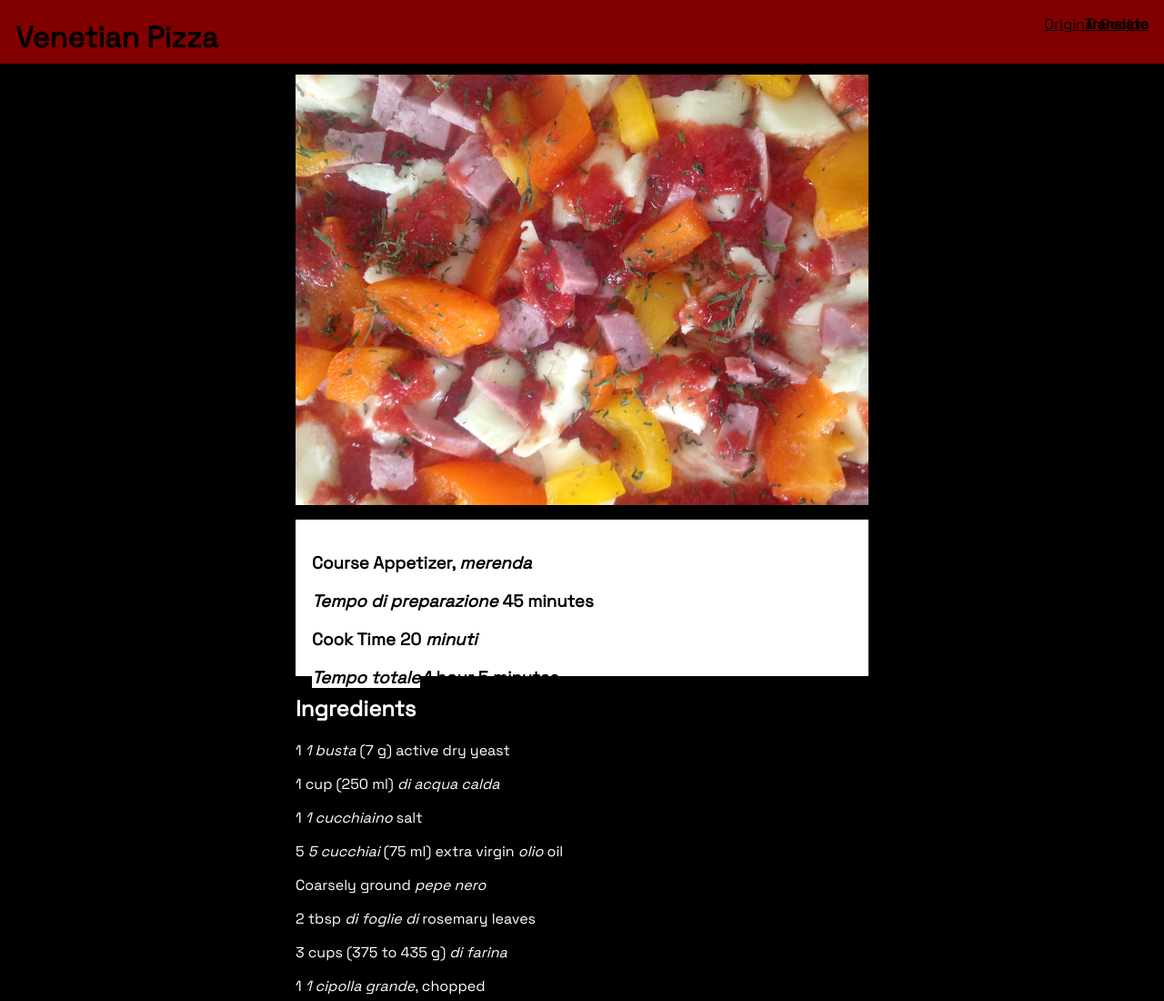
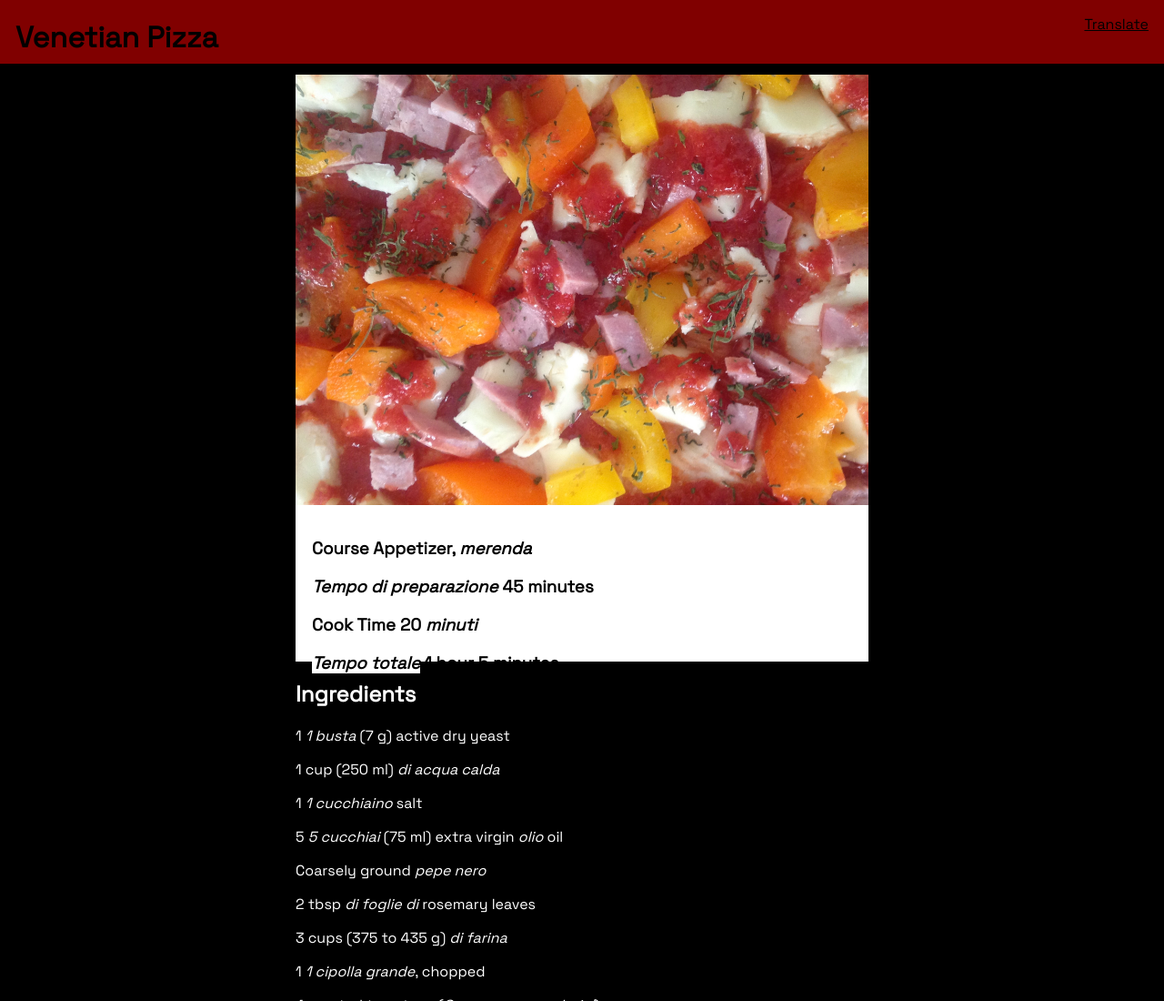
Before and after one commit to DaisyMinuzzo/FlowerGarden, a plain HTML site: page index.html in a window 1280 px wide. Shown: the top 1100 px of the page at 91% size. Drawn offline with nearby package versions, Linux system fonts and the light colour scheme; a script that the page names is missing.

Commit message:
Update index.html

```diff
--- a/index.html
+++ b/index.html
@@ -17,7 +17,7 @@
 
 		<div class="menu">
 		<h1>Venetian Pizza</h1>
-		<h4><a href="indice.html">Translate</a><h4>
+		<a href="indice.html">Translate</a>
 		</div>
 
 
@@ -25,10 +25,6 @@
 	<div class="container">
 
 <img src="IMG_5122.jpg" alt="IMG_5122" class="center">
-
-	<p>
-	<a href="https://www.lifeinitaly.com/food/recipes/appetizers/venetian-pizza/">Original Recipe</a>
-</p>
 
 
 <div class="square double">
```
